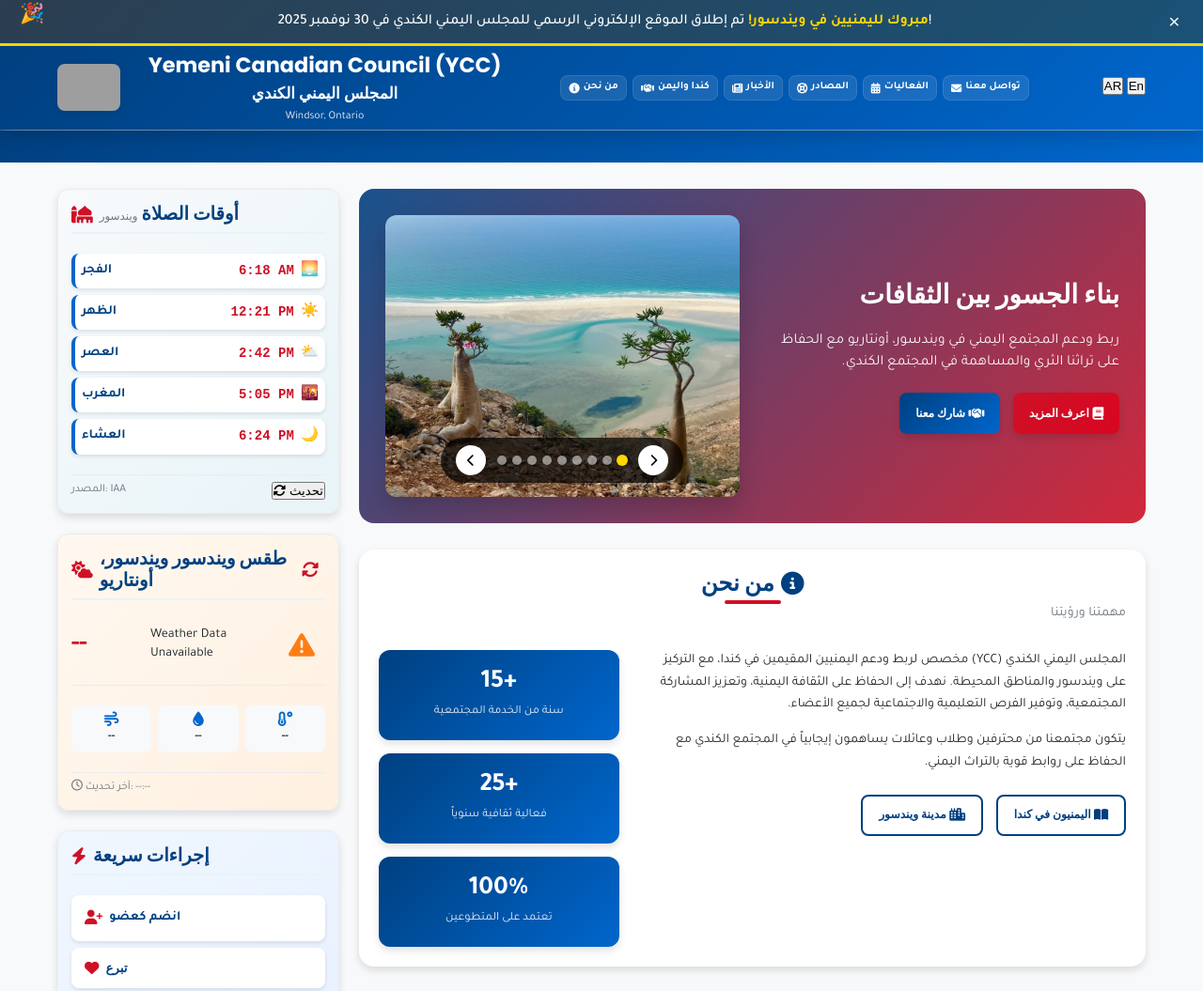
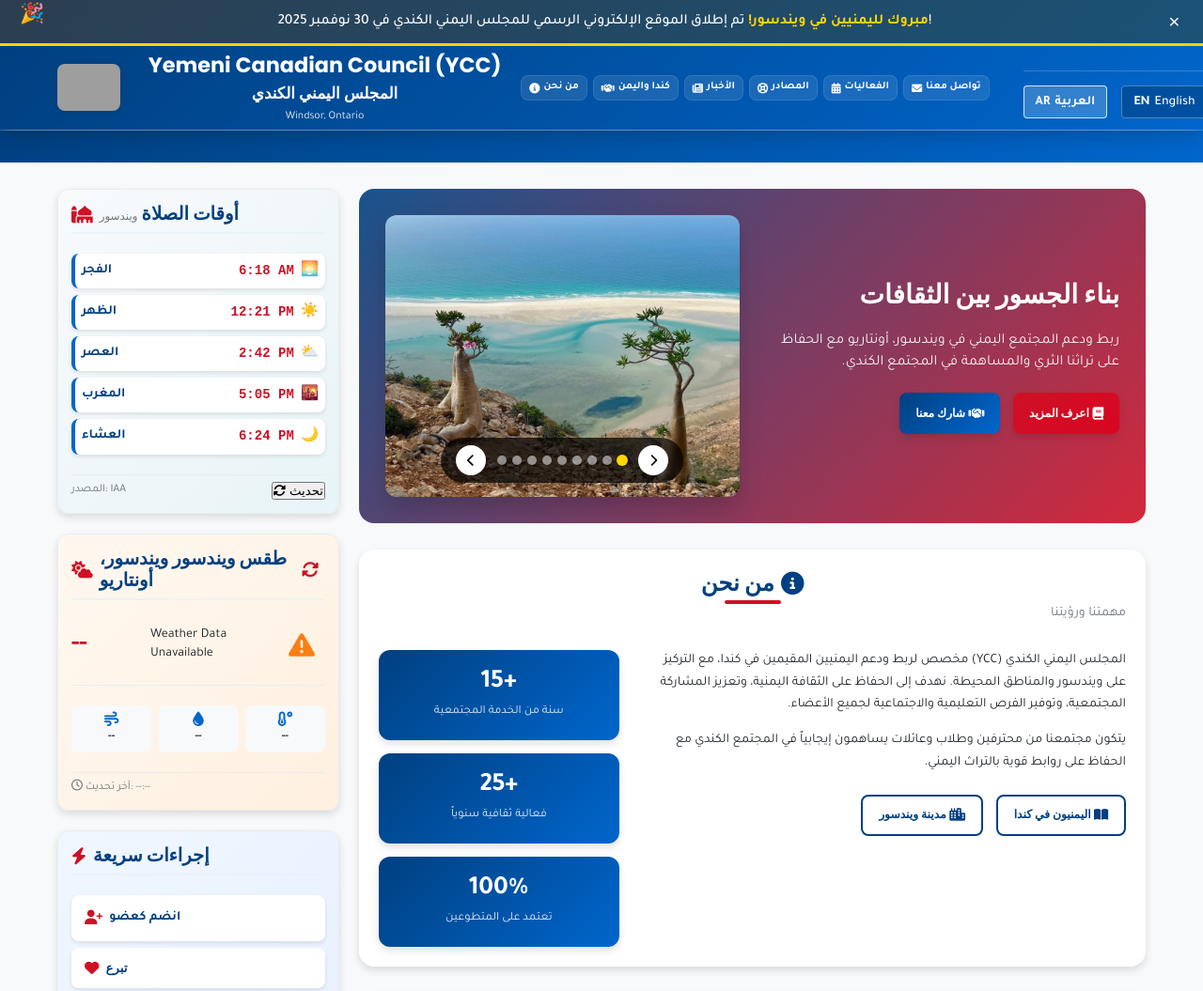
Before and after one commit to YemCan/YCCTest, a plain HTML site: page Arabic/index.html in a window 1280 px wide. Shown: the top 1055 px of the page at 94% size. Drawn offline with Linux system fonts and the light colour scheme; no server answers; grey boxes are pictures that could not be loaded; a web font is replaced by a local one.

Commit message:
Add files via upload

```diff
--- a/Arabic/index.html
+++ b/Arabic/index.html
@@ -171,6 +171,79 @@
         height: 50px !important;
         margin-right: 15px !important;
     }
+
+
+/* === LANGUAGE ROW - MATCH ENGLISH === */
+.language-row {
+    margin-top: 15px !important;
+    padding-top: 15px !important;
+    border-top: 1px solid rgba(255, 255, 255, 0.2) !important;
+    width: 100% !important;
+    text-align: center !important;
+    box-sizing: border-box !important;
+}
+
+.language-container {
+    display: inline-flex !important;
+    gap: 15px !important;
+    justify-content: center !important;
+    align-items: center !important;
+    box-sizing: border-box !important;
+}
+
+/* Match English button styles */
+.lang-switch-btn {
+    padding: 6px 12px !important;
+    border: 1px solid rgba(255, 255, 255, 0.3) !important;
+    background: rgba(0, 0, 0, 0.2) !important;
+    color: white !important;
+    border-radius: 4px !important;
+    font-size: 14px !important;
+    font-weight: 500 !important;
+    cursor: pointer !important;
+    transition: all 0.3s ease !important;
+    display: inline-flex !important;
+    align-items: center !important;
+    justify-content: center !important;
+    gap: 5px !important;
+    min-width: 60px !important;
+    min-height: 35px !important;
+    box-sizing: border-box !important;
+    font-family: 'Tajawal', sans-serif !important;
+    line-height: 1 !important;
+    text-decoration: none !important;
+}
+
+.lang-switch-btn:hover {
+    background: rgba(0, 0, 0, 0.4) !important;
+    border-color: rgba(255, 255, 255, 0.6) !important;
+    transform: translateY(-1px) !important;
+}
+
+.lang-switch-btn.active {
+    background: rgba(255, 255, 255, 0.2) !important;
+    border-color: rgba(255, 255, 255, 0.8) !important;
+    font-weight: 600 !important;
+}
+
+.lang-icon {
+    font-weight: bold !important;
+    font-size: 14px !important;
+}
+
+/* Mobile */
+@media (max-width: 768px) {
+    .language-container {
+        gap: 10px !important;
+    }
+
+    .lang-switch-btn {
+        padding: 5px 10px !important;
+        font-size: 13px !important;
+    }
+}
+
+
 </style>
 
 
@@ -231,20 +304,28 @@
             </div>
         </div>
 
-        <!-- NEW: Language Row Below Menu -->
+        <!-- Language Switcher - UNIFIED VERSION (KEEP THIS ONE) -->
         <div class="language-row">
             <div class="language-container">
-                <button class="lang-btn active" onclick="window.location.href='index.html'; localStorage.setItem('preferredLang', 'ar');">
+                <!-- Arabic Button -->
+                <button class="lang-switch-btn"
+                        onclick="switchLanguage('ar')"
+                        data-lang="ar">
                     <span class="lang-icon">AR</span>
+                    <span class="lang-text">العربية</span>
                 </button>
-                <button class="lang-btn" onclick="window.location.href='../English/index.html'; localStorage.setItem('preferredLang', 'en');">
-                    <span class="lang-icon">En</span>
+
+                <!-- English Button -->
+                <button class="lang-switch-btn"
+                        onclick="switchLanguage('en')"
+                        data-lang="en">
+                    <span class="lang-icon">EN</span>
+                    <span class="lang-text">English</span>
                 </button>
             </div>
         </div>
     </div>
 </header>
-
 
 
 
@@ -466,7 +547,7 @@
                             <i class="fas fa-user-friends"></i>
                         </div>
                         <div class="stat-content">
-                            <div class="stat-number">+500</div>
+                            <div class="stat-number">+50</div>
                             <div class="stat-label">عضو</div>
                         </div>
                     </div>
@@ -475,7 +556,7 @@
                             <i class="fas fa-calendar-check"></i>
                         </div>
                         <div class="stat-content">
-                            <div class="stat-number">+50</div>
+                            <div class="stat-number">+10</div>
                             <div class="stat-label">فعالية</div>
                         </div>
                     </div>
@@ -484,7 +565,7 @@
                             <i class="fas fa-home"></i>
                         </div>
                         <div class="stat-content">
-                            <div class="stat-number">+100</div>
+                            <div class="stat-number">+30</div>
                             <div class="stat-label">أسرة</div>
                         </div>
                     </div>
```
